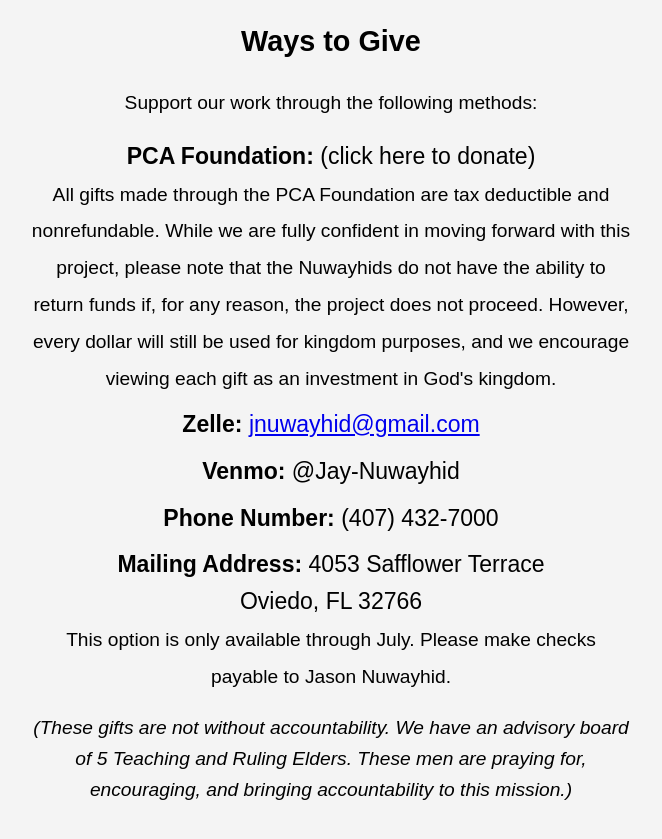
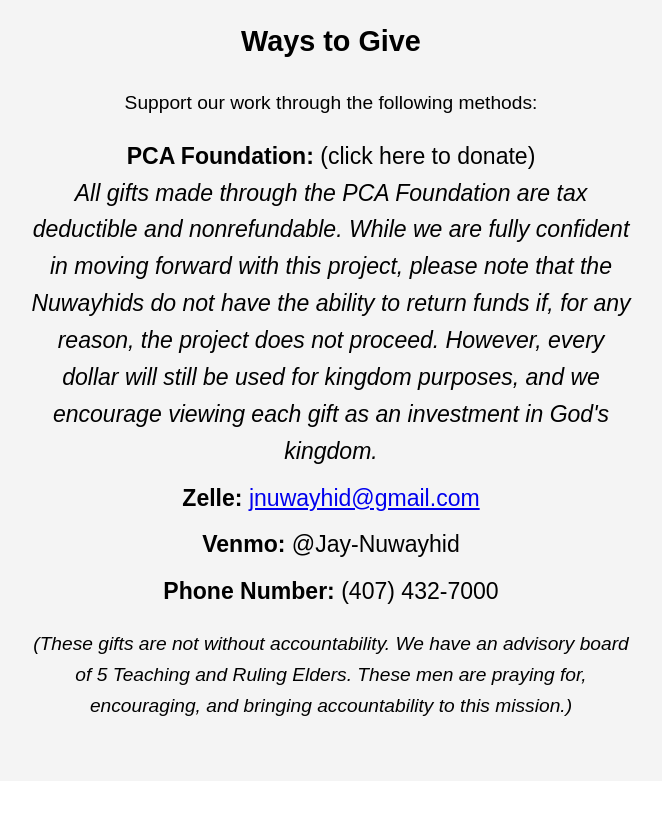
Before and after one commit to Jason-Nuwayhid/support, a plain HTML site: page index.html in a window 1280 px wide. Shown: the part 1500-2339 px from the top of the page, without its empty margins (309-971 px from the left). After the commit the page ends 2281 px from the top, so only its background shows below. Drawn offline with Linux system fonts and the light colour scheme.

Commit message:
Update index.html

```diff
--- a/index.html
+++ b/index.html
@@ -200,18 +200,13 @@
                             (click here to donate)
                         </a>
                         <br />
-                        <small>
+                        <i>
                             All gifts made through the PCA Foundation are tax deductible and nonrefundable. While we are fully confident in moving forward with this project, please note that the Nuwayhids do not have the ability to return funds if, for any reason, the project does not proceed. However, every dollar will still be used for kingdom purposes, and we encourage viewing each gift as an investment in God's kingdom.
-                        </small>
+                        </i>
                     </li>
                     <li><strong>Zelle:</strong> <a href="mailto:jnuwayhid@gmail.com">jnuwayhid@gmail.com</a></li>
                     <li><strong>Venmo:</strong> @Jay-Nuwayhid</li>
                     <li><strong>Phone Number:</strong> (407) 432-7000</li>
-                    <li>
-                        <strong>Mailing Address:</strong> 4053 Safflower Terrace<br />
-                        Oviedo, FL 32766<br />
-                        <small>This option is only available through July. Please make checks payable to Jason Nuwayhid.</small>
-                    </li>
                 </ul>
                 <i>
                     (These gifts are not without accountability. We have an advisory board of 5 Teaching and Ruling Elders. These men are praying for, encouraging, and bringing accountability to this mission.)
```
